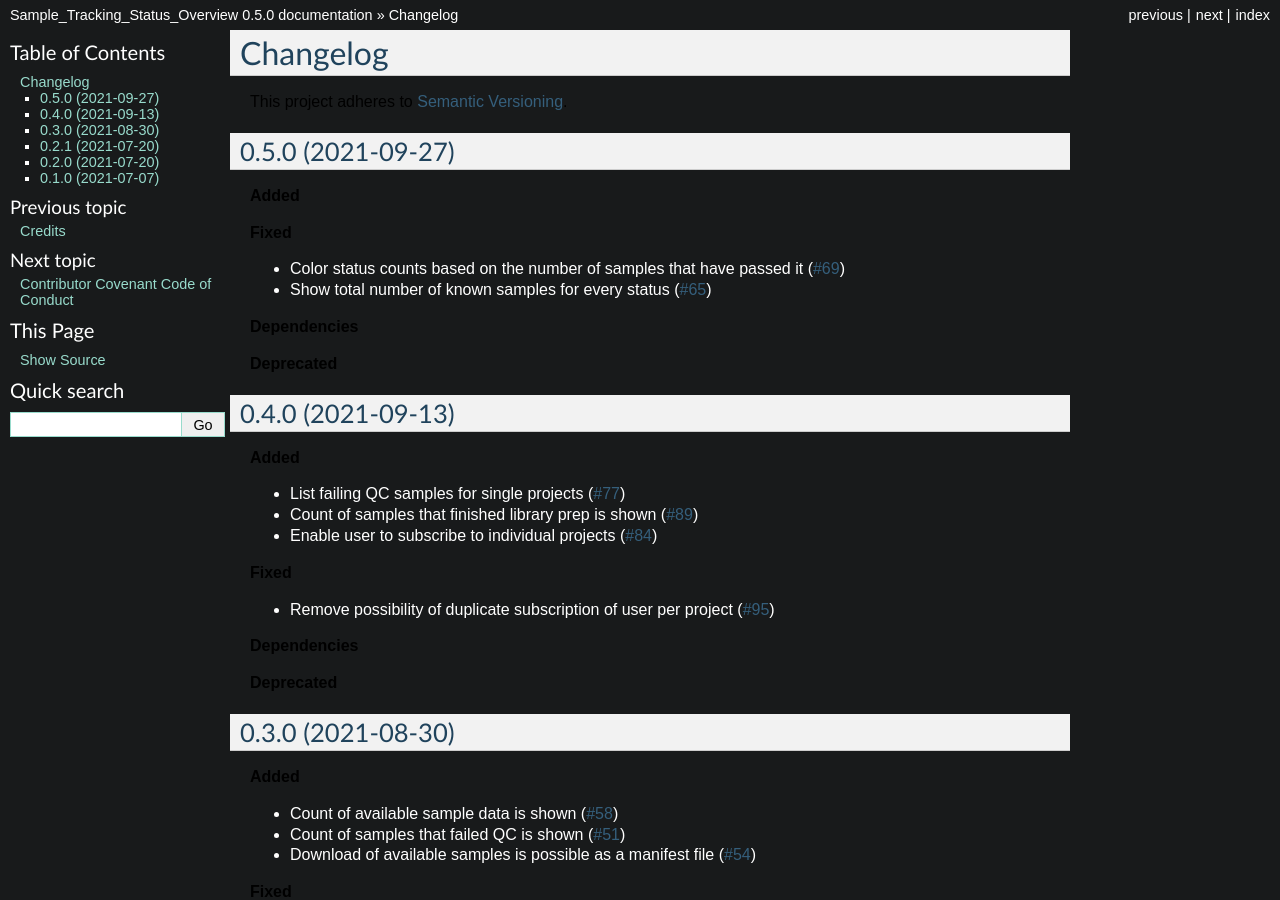
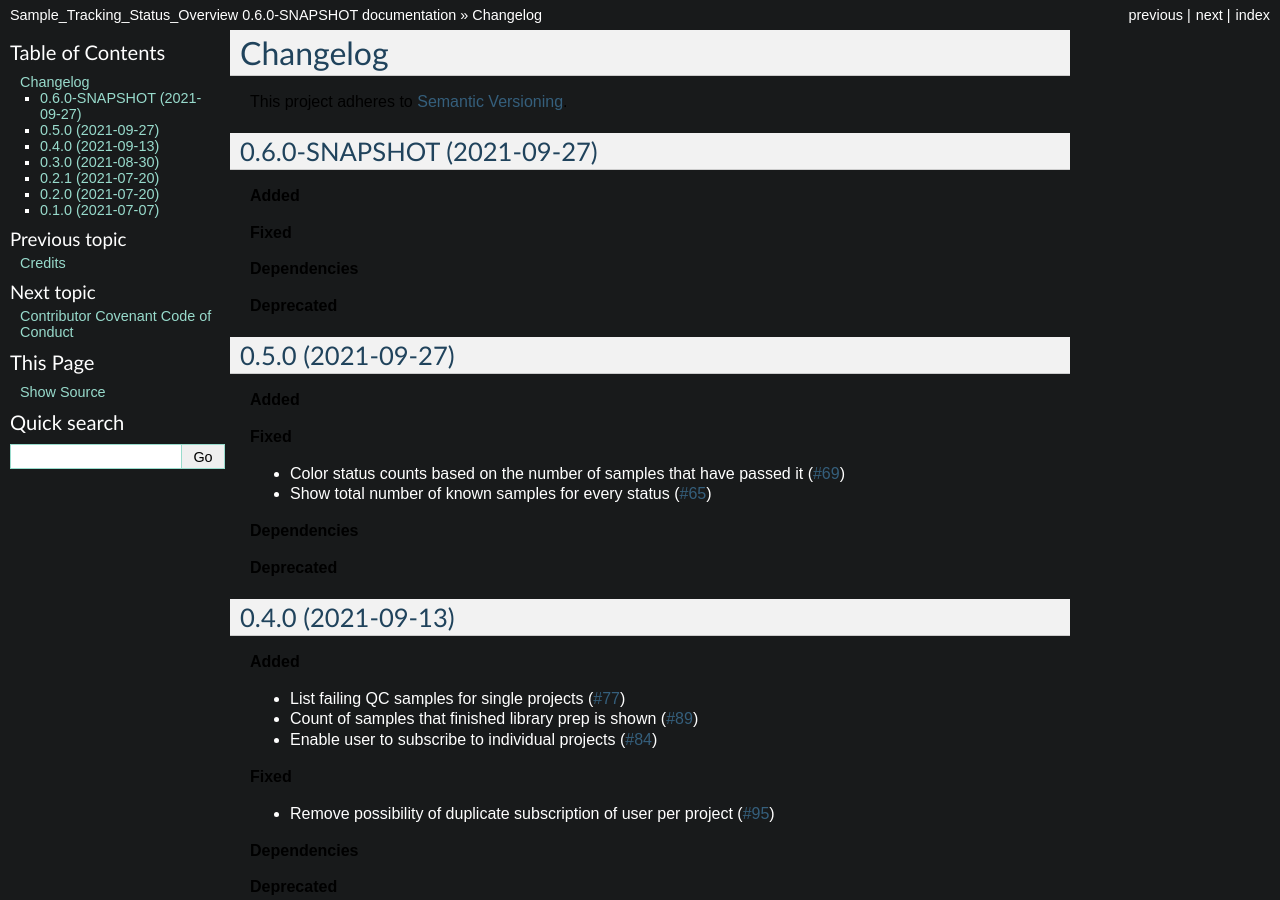
Before and after one commit to jenniferboedker/Sample_Tracking_Status_Overview, a Sphinx documentation site: the page built from docs/changelog.rst, in a window 1280 px wide and 900 px high. Built offline with Sphinx 7.4.7, drawn with Linux system fonts in a browser that asks for light colours; some of the changed text lies outside the part shown.

Commit message:
Bump version from 0.5.0 to 0.6.0-SNAPSHOT

```diff
--- a/CHANGELOG.rst
+++ b/CHANGELOG.rst
@@ -3,6 +3,18 @@
 ==========
 
 This project adheres to `Semantic Versioning <https://semver.org/>`_.
+
+
+0.6.0-SNAPSHOT (2021-09-27)
+---------------------------
+
+**Added**
+
+**Fixed**
+
+**Dependencies**
+
+**Deprecated**
 
 
 0.5.0 (2021-09-27)
--- a/docs/conf.py
+++ b/docs/conf.py
@@ -55,9 +55,9 @@
 # the built documents.
 #
 # The short X.Y version.
-version = '0.5.0'
+version = '0.6.0-SNAPSHOT'
 # The full version, including alpha/beta/rc tags.
-release = '0.5.0'
+release = '0.6.0-SNAPSHOT'
 
 # The language for content autogenerated by Sphinx. Refer to documentation
 # for a list of supported languages.
--- a/pom.xml
+++ b/pom.xml
@@ -10,7 +10,7 @@
   </modules>
   <artifactId>sample-tracking-status-overview</artifactId>
   <groupId>life.qbic</groupId>
-  <version>0.5.0</version> <!-- <<QUBE_FORCE_BUMP>> -->
+  <version>0.6.0-SNAPSHOT</version> <!-- <<QUBE_FORCE_BUMP>> -->
   <name>Sample Tracking Status Overview</name>
   <url>http://github.com/qbicsoftware/sample-tracking-status-overview</url>
   <description>Gives a visual overview of sample statuses</description>
--- a/qube.cfg
+++ b/qube.cfg
@@ -1,5 +1,5 @@
 [bumpversion]
-current_version = 0.5.0
+current_version = 0.6.0-SNAPSHOT
 
 [bumpversion_files_whitelisted]
 dot_qube = .qube.yml
```
Also changed, not shown: .qube.yml.
